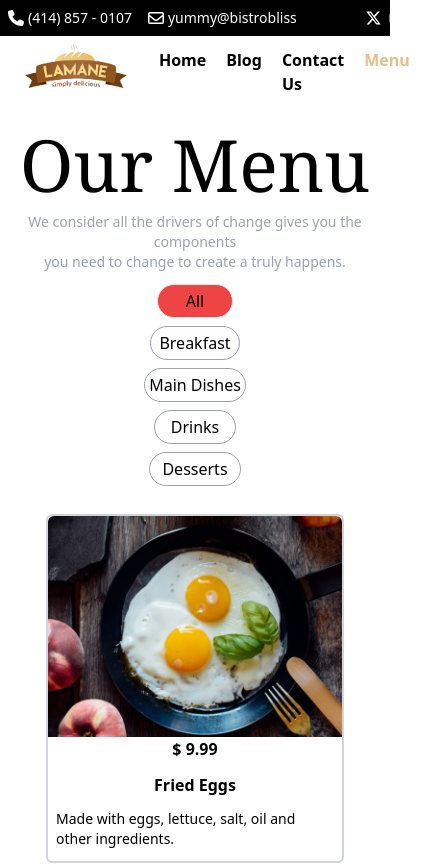
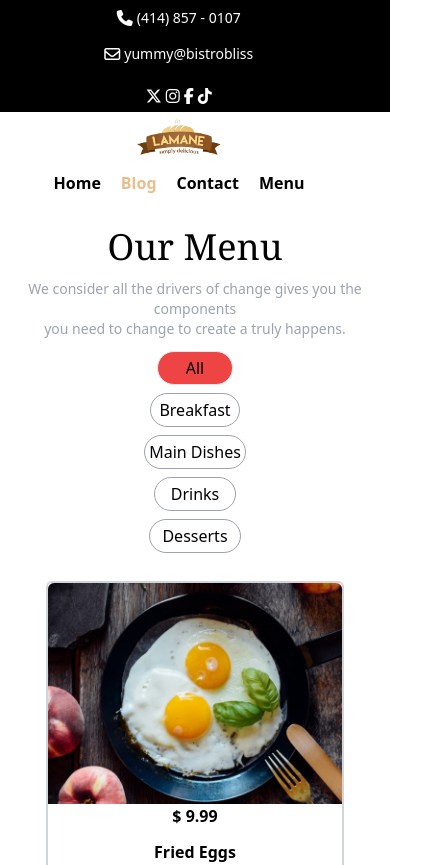
Before and after one commit to BLESSI-K/Lamane-backery-shop, a plain HTML site: page menu.html in a window 390 px wide. Shown: the top 865 px of the page, 444 px wide, since content can reach past the window. Drawn offline with nearby package versions, Linux system fonts and the light colour scheme.

Commit message:
added mobl

```diff
--- a/menu.html
+++ b/menu.html
@@ -9,21 +9,21 @@
 </head>
 <body>
     <header>
-        <div class="head_1 flex gap-2 bg-black text-white">
-          <div class="flex w-11/12">
-            <div class="flex gap-1 items-center p-2">
+        <div class="head_1 flex gap-2 bg-black text-white lg:flex-row flex-col">
+          <div class="flex w-11/12   lg:flex-row flex-col">
+            <div class="flex gap-1 lg:items-center justify-center items-center p-2 ">
               <span><i class="fa-solid fa-phone"></i></span>
               <p class="text-sm">(414) 857 - 0107</p>
             </div>
 
-            <div class="flex gap-1 items-center p-2">
+            <div class="flex gap-1 lg:items-center justify-center items-center p-2">
               <i class="fa-regular fa-envelope"></i>
               <p class="text-sm">yummy@bistrobliss</p>
             </div>
 
           </div>
 
-          <div class="flex w-1/12 p-2 items-center gap-2">
+          <div class="flex lg:w-1/12 w-11/12 p-2 lg:items-center justify-center items-center lg:gap-2 gap-1">
             <i class="fa-brands fa-x-twitter"></i>
             <i class="fa-brands fa-instagram"></i>
             <i class="fa-brands fa-facebook-f"></i>
@@ -31,18 +31,18 @@
           </div>
         </div>
 
-        <div class="flex flex-col items-center ">
-            <div class="flex flex-row w-11/12 items-center">
-               <div class="flex w-1/2">
+        <div class="flex lg:flex-col flex-row items-center ">
+            <div class="flex lg:flex-row flex-col lg:w-11/12 w-full items-center">
+               <div class="flex lg:w-1/2 w-1/3 lg:pr-1 pr-8 ">
                  <img src="./img/her-1.png" alt="" height="120px" width="120px">
                </div>
 
                <div class="flex w-1/2 items-center  justify-center">
-                 <ul class="flex gap-5">
+                 <ul class="flex gap-5 pb-3 lg:pr-1 pr-8" >
               <li><a class="text-md font-semibold" href="./index.html">Home</a></li>
-              <li><a class="text-md font-semibold" href="./blog.html">Blog</a></li>
-              <li><a class="text-md font-semibold" href="./contact.html">Contact Us</a></li>
-              <li><a class="text-md font-semibold main-colo" href="#">Menu</a></li>
+              <li><a class="text-md font-semibold main-colo" href="">Blog</a></li>
+              <li><a class="text-md font-semibold" href="./contact.html">Contact</a></li>
+              <li><a class="text-md font-semibold" href="./menu.html">Menu</a></li>
             </ul>
         </div>
     </div>
@@ -53,7 +53,7 @@
     <main class="flex justify-center items-center flex-col">
         <div class="flex flex-col justify-center items-center my-5">
             <div class="flex flex-col">
-                <p class="text-7xl font-serif text-center mb-3">Our Menu</p>
+                <p class="lg:text-7xl text-4xl font-serif text-center mb-3">Our Menu</p>
 
                 <span class="flex lg:text-md text-sm text-center text-gray-400 ">We consider all the drivers of change gives you the components <br>
                      you need to change to create a truly happens.
```
Also changed, not shown: blog.html (+1 -1 lines).
